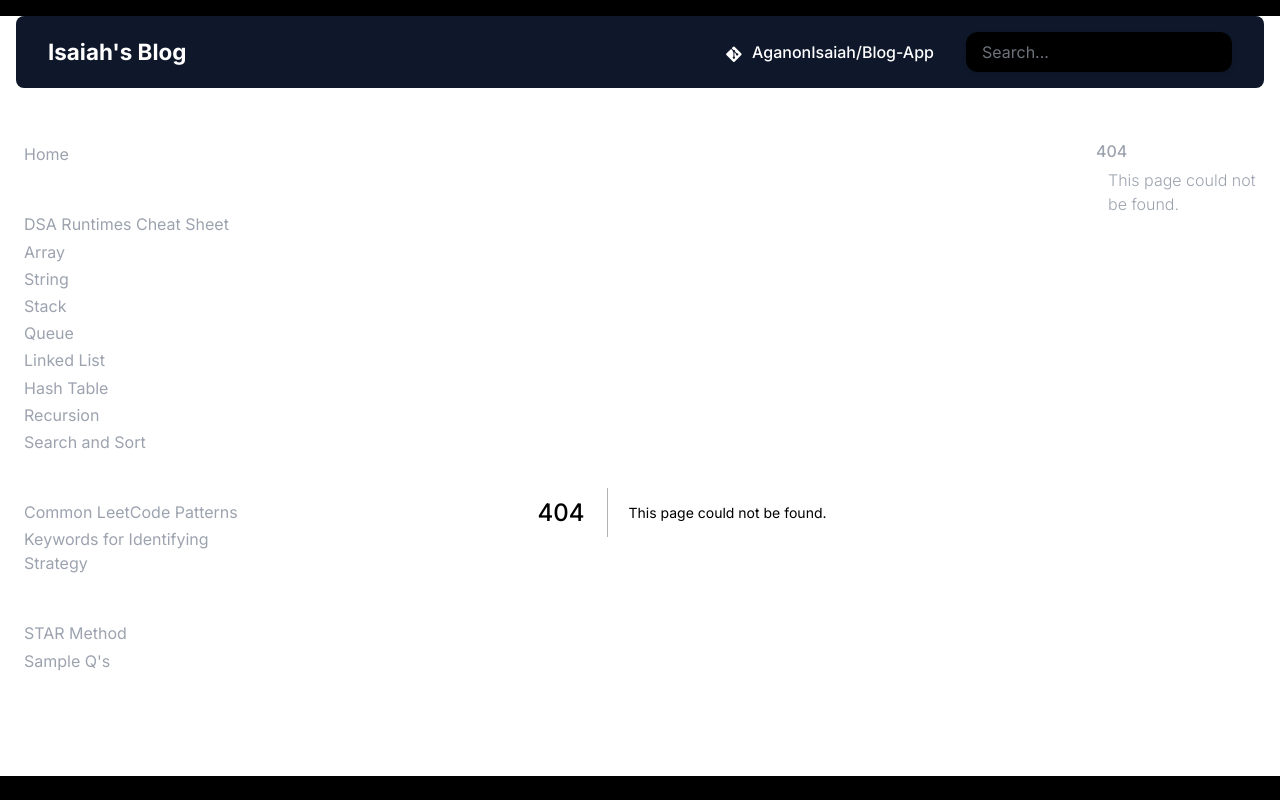
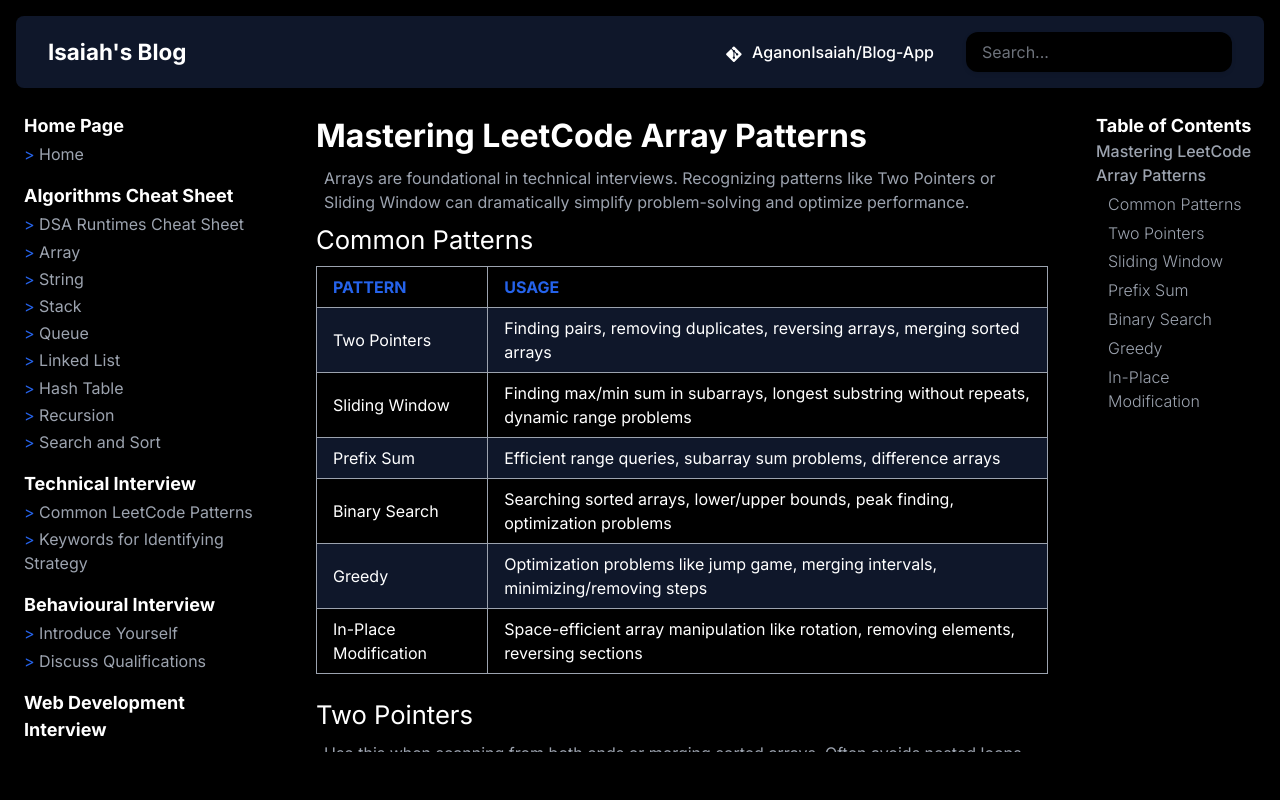
Before and after one commit to AganonIsaiah/Blog-App, a Next.js app: page /technical/patterns in a window 1280 px wide. Before the commit this address had no page. Built offline with nearby package versions, Linux system fonts and the light colour scheme.

Commit message:
improving layout

```diff
--- /dev/null
+++ b/src/app/algorithms/array/page.tsx
@@ -0,0 +1,78 @@
+import tableFormatter from "@/utils/tableFormatter"
+import codeFormatter from "@/utils/codeFormatter";
+
+export default function ArraysInterviewPage() {
+  const arrayUseCases = [
+    { useCase: "Random Access", explanation: "Arrays support constant-time access using index (arr[i])." },
+    { useCase: "Iteration", explanation: "Easy to loop through elements with for/while/forEach." },
+    { useCase: "Sorting", explanation: "Most sorting algorithms (quick sort, merge sort) operate efficiently on arrays." },
+    { useCase: "Two Pointers", explanation: "Useful for problems like subarray sums, pairs with a target, etc." },
+    { useCase: "Sliding Window", explanation: "Efficient for fixed/variable length window problems like max sum subarray." }
+  ];
+
+  const jsExample = `// Find max sum subarray of size k
+function maxSubarraySum(arr, k) {
+  let maxSum = 0, windowSum = 0;
+  for (let i = 0; i < k; i++) windowSum += arr[i];
+  maxSum = windowSum;
+
+  for (let i = k; i < arr.length; i++) {
+    windowSum += arr[i] - arr[i - k];
+    maxSum = Math.max(maxSum, windowSum);
+  }
+  return maxSum;
+}`;
+
+  const pythonExample = `# Reverse an array in Python
+def reverse_array(arr):
+    return arr[::-1]
+
+arr = [1, 2, 3, 4]
+print(reverse_array(arr))  # Output: [4, 3, 2, 1]`;
+
+  const javaExample = `// Linear search in array
+public class Main {
+  public static int find(int[] arr, int target) {
+    for (int i = 0; i < arr.length; i++) {
+      if (arr[i] == target) return i;
+    }
+    return -1;
+  }
+}`;
+
+  return (
+    <div className="pages">
+      <h1>Arrays in Interviews</h1>
+      <p>Arrays are foundational data structures used in almost every coding interview. They offer predictable access times and are key in algorithms involving iteration, searching, and dynamic window techniques.</p>
+
+      <h2>Common Use Cases</h2>
+      {tableFormatter(arrayUseCases)}
+
+      <h2>JavaScript Example</h2>
+      {codeFormatter(jsExample, "javascript")}
+
+      <h2>Python Example</h2>
+      {codeFormatter(pythonExample, "python")}
+
+      <h2>Java Example</h2>
+      {codeFormatter(javaExample, "java")}
+
+      <h2>Common Patterns</h2>
+      <ul>
+        <li><b>Two Pointers:</b> Use two indices to traverse and compare values efficiently.</li>
+        <li><b>Sliding Window:</b> Maintain a window of elements and slide it across the array.</li>
+        <li><b>Prefix Sums:</b> Precompute cumulative sums for range queries.</li>
+        <li><b>Binary Search:</b> On sorted arrays for O(log n) search times.</li>
+        <li><b>Greedy Choices:</b> Often paired with arrays in optimization problems.</li>
+      </ul>
+
+      <h2>Tips for Interviews</h2>
+      <ol>
+        <li>Understand time and space complexity: O(1) access, O(n) insert/delete (on average).</li>
+        <li>Practice edge cases: empty arrays, duplicates, sorted vs unsorted input.</li>
+        <li>Be fluent in array-related language syntax (e.g., slicing, appending, etc.).</li>
+        <li>Visualize pointer movement and memory layout.</li>
+      </ol>
+    </div>
+  );
+}
--- /dev/null
+++ b/src/app/technical/patterns/page.tsx
@@ -0,0 +1,147 @@
+import tableFormatter from "@/utils/tableFormatter";
+import codeFormatter from "@/utils/codeFormatter";
+
+export default function Patterns() {
+  const patternTable = [
+    { pattern: "Two Pointers", usage: "Finding pairs, removing duplicates, reversing arrays, merging sorted arrays" },
+    { pattern: "Sliding Window", usage: "Finding max/min sum in subarrays, longest substring without repeats, dynamic range problems" },
+    { pattern: "Prefix Sum", usage: "Efficient range queries, subarray sum problems, difference arrays" },
+    { pattern: "Binary Search", usage: "Searching sorted arrays, lower/upper bounds, peak finding, optimization problems" },
+    { pattern: "Greedy", usage: "Optimization problems like jump game, merging intervals, minimizing/removing steps" },
+    { pattern: "In-Place Modification", usage: "Space-efficient array manipulation like rotation, removing elements, reversing sections" },
+  ];
+
+  const twoPointersCode = `// Reverse a string
+public void reverseString(char[] s) {
+  int left = 0, right = s.length - 1;
+  while (left < right) {
+    char temp = s[left];
+    s[left] = s[right];
+    s[right] = temp;
+    left++;
+    right--;
+  }
+}`;
+
+  const slidingWindowCode = `// Longest substring without repeating characters
+public int lengthOfLongestSubstring(String s) {
+  Set<Character> set = new HashSet<>();
+  int left = 0, maxLength = 0;
+  for (int right = 0; right < s.length(); right++) {
+    while (set.contains(s.charAt(right))) {
+      set.remove(s.charAt(left));
+      left++;
+    }
+    set.add(s.charAt(right));
+    maxLength = Math.max(maxLength, right - left + 1);
+  }
+  return maxLength;
+}`;
+
+  const prefixSumCode = `// Range sum query
+class NumArray {
+  private int[] prefix;
+
+  public NumArray(int[] nums) {
+    prefix = new int[nums.length + 1];
+    for (int i = 0; i < nums.length; i++) {
+      prefix[i + 1] = prefix[i] + nums[i];
+    }
+  }
+
+  public int sumRange(int left, int right) {
+    return prefix[right + 1] - prefix[left];
+  }
+}`;
+
+  const binarySearchCode = `// Search in rotated sorted array
+public int search(int[] nums, int target) {
+  int left = 0, right = nums.length - 1;
+  while (left <= right) {
+    int mid = left + (right - left) / 2;
+    if (nums[mid] == target) return mid;
+
+    if (nums[left] <= nums[mid]) {
+      if (nums[left] <= target && target < nums[mid]) {
+        right = mid - 1;
+      } else {
+        left = mid + 1;
+      }
+    } else {
+      if (nums[mid] < target && target <= nums[right]) {
+        left = mid + 1;
+      } else {
+        right = mid - 1;
+      }
+    }
+  }
+  return -1;
+}`;
+
+  const greedyCode = `// Merge intervals
+public int[][] merge(int[][] intervals) {
+  Arrays.sort(intervals, (a, b) -> Integer.compare(a[0], b[0]));
+  List<int[]> result = new ArrayList<>();
+  int[] current = intervals[0];
+  result.add(current);
+
+  for (int[] interval : intervals) {
+    if (current[1] >= interval[0]) {
+      current[1] = Math.max(current[1], interval[1]);
+    } else {
+      current = interval;
+      result.add(current);
+    }
+  }
+  return result.toArray(new int[result.size()][]);
+}`;
+
+  const inPlaceCode = `// Move zeroes to end
+public void moveZeroes(int[] nums) {
+  int lastNonZero = 0;
+  for (int i = 0; i < nums.length; i++) {
+    if (nums[i] != 0) {
+      int temp = nums[i];
+      nums[i] = nums[lastNonZero];
+      nums[lastNonZero] = temp;
+      lastNonZero++;
+    }
+  }
+}`;
+
+  return (
+    <div className="pages">
+      <h1>Mastering LeetCode Array Patterns</h1>
+      <p>
+        Arrays are foundational in technical interviews. Recognizing patterns like Two Pointers or Sliding Window can dramatically simplify problem-solving and optimize performance.
+      </p>
+
+      <h2>Common Patterns</h2>
+      {tableFormatter(patternTable)}
+
+      <h2>Two Pointers</h2>
+      <p>Use this when scanning from both ends or merging sorted arrays. Often avoids nested loops.</p>
+      {codeFormatter(twoPointersCode, "java")}
+
+      <h2>Sliding Window</h2>
+      <p>Ideal for problems with contiguous subarrays or substrings. It helps reduce complexity to O(n).</p>
+      {codeFormatter(slidingWindowCode, "java")}
+
+      <h2>Prefix Sum</h2>
+      <p>Great for cumulative values or when you need efficient range sums.</p>
+      {codeFormatter(prefixSumCode, "java")}
+
+      <h2>Binary Search</h2>
+      <p>Go-to approach for problems with sorted input or where you can convert conditions into monotonic functions.</p>
+      {codeFormatter(binarySearchCode, "java")}
+
+      <h2>Greedy</h2>
+      <p>Use when local choices lead to global optimum. Often seen in interval problems.</p>
+      {codeFormatter(greedyCode, "java")}
+
+      <h2>In-Place Modification</h2>
+      <p>Used to optimize space usage. Avoids using extra arrays or data structures.</p>
+      {codeFormatter(inPlaceCode, "java")}
+    </div>
+  );
+}
--- a/src/components/Nav/Nav.tsx
+++ b/src/components/Nav/Nav.tsx
@@ -23,6 +23,7 @@ export default function Nav({ className }: NavProps) {
                         <ul className={styles.list}>
                             {section.links.map((link) => (
                                 <li key={link.href}>
+                                    <span>{"> "} </span>
                                     <Link href={`/${link.href}`} className={styles.link}>{link.sub}</Link>
                                 </li>
                             ))}
--- a/src/components/Nav/navLinks.ts
+++ b/src/components/Nav/navLinks.ts
@@ -41,7 +41,7 @@ export const navSections = [
         heading: "Technical Interview",
         links: [
 
-            { sub: "Common LeetCode Patterns", href: "#1" },
+            { sub: "Common LeetCode Patterns", href:`${a[1]}/patterns` },
             { sub: "Keywords for Identifying Strategy", href: `${a[1]}/keywords`}
         ],
     },
@@ -49,8 +49,8 @@ export const navSections = [
     {
         heading: "Behavioural Interview",
         links: [
-            { sub: "STAR Method", href: "#2" },
-            { sub: "Sample Q's", href: "#3" }
+            { sub: "Introduce Yourself", href: `${a[2]}/intro`},
+            { sub: "Discuss Qualifications", href: `${a[2]}/qual`}
         ],
     },
 
```
